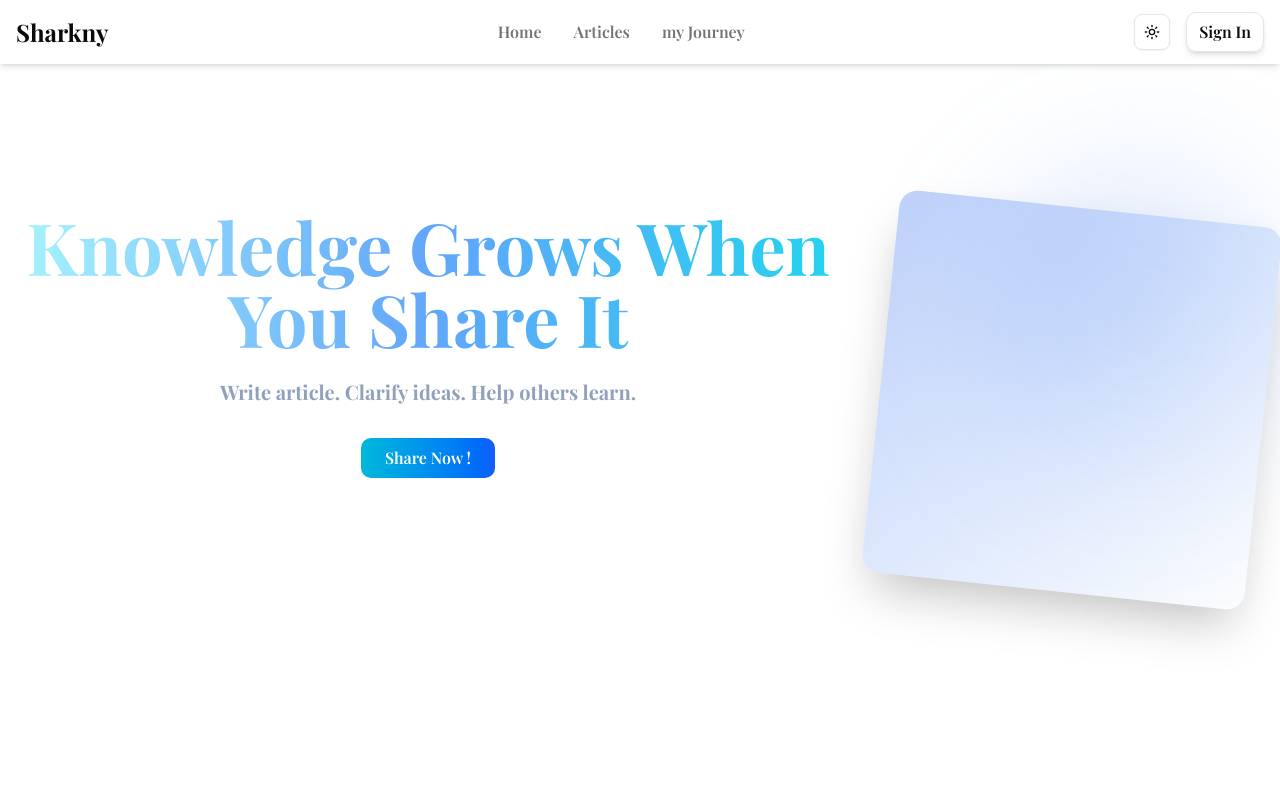
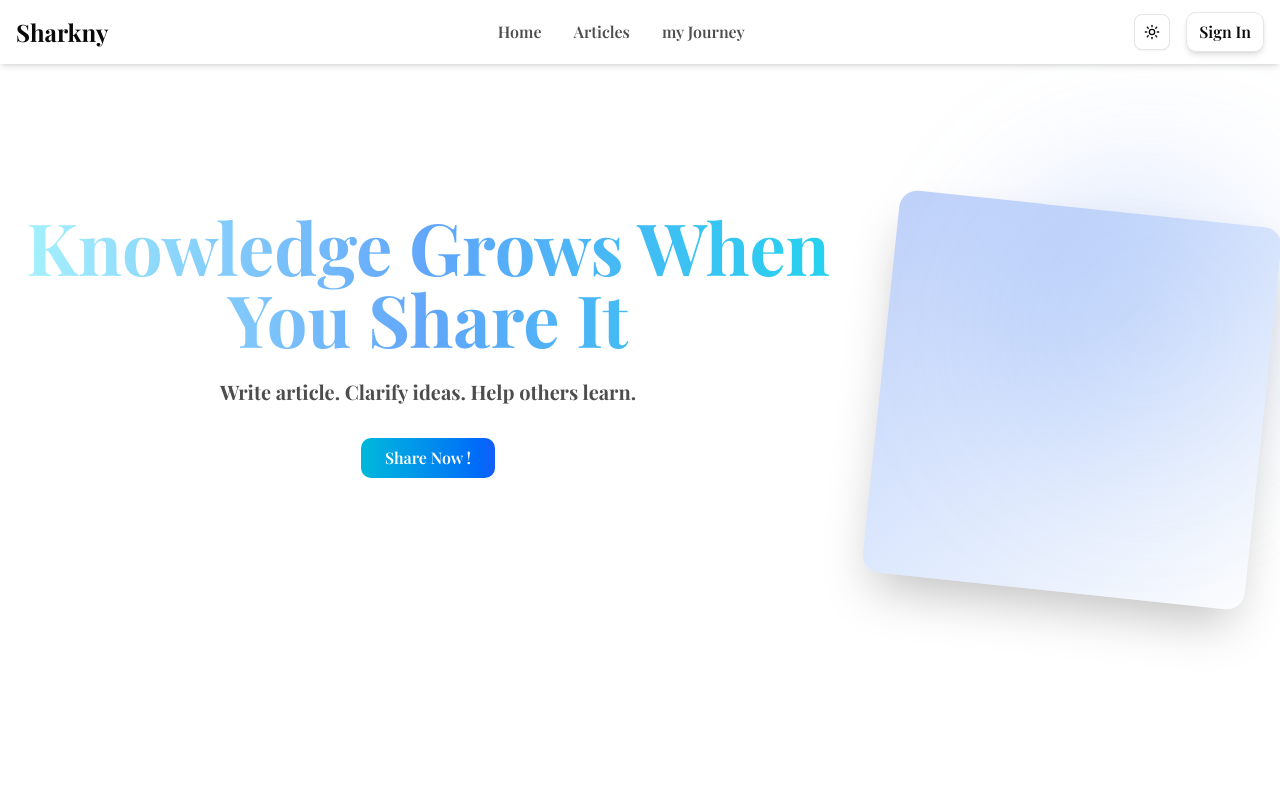
Before and after one commit to Abdelkader-9/Sharkny, a Next.js app: page / in a window 1280 px wide. Shown: the top 800 px of the page. Built offline with nearby package versions, Linux system fonts and the light colour scheme; no server answers; a web font is replaced by a local one.

Commit message:
fix: font color - heading elements - button accessible name

```diff
--- a/app/globals.css
+++ b/app/globals.css
@@ -59,7 +59,7 @@
   --secondary:  oklch(0.9676 0.007 247.9);
   --secondary-foreground: oklch(0.205 0 0);
   --muted: oklch(0.97 0 0);
-  --muted-foreground:oklch(0.556 0 0);
+  --muted-foreground:#4D4D4D;
   --search-background: roklch(0.985 0 0);
   --accent: oklch(0.97 0 0);
   --accent-foreground: oklch(0.205 0 0);
@@ -223,7 +223,7 @@
   }
 
   .hero-subtitle {
-    @apply text-xl text-slate-400 font-bold max-w-2xl mx-auto mb-8;
+    @apply text-xl text-muted-foreground font-bold max-w-2xl mx-auto mb-8;
   }
 
   /* =========================
@@ -312,7 +312,7 @@
 
   .footer-link {
     @apply text-sm transition-colors;
-    color: var(--foreground-muted);
+    color: var(--muted-foreground);
   }
 
   .footer-link:hover {
--- a/components/features/home/Features.tsx
+++ b/components/features/home/Features.tsx
@@ -36,7 +36,7 @@ const Features = () => {
                             />
                         </div>
                         <div className='featured-text'>
-                            <h4 className='font-semibold text-lg pb-2'>{feature.title}</h4>
+                            <h2 className='font-semibold text-lg pb-2'>{feature.title}</h2>
                             <p className='text-muted-foreground'>{feature.description}</p>
                         </div>
                     </div>
--- a/components/layout/header/MobileNav.tsx
+++ b/components/layout/header/MobileNav.tsx
@@ -16,7 +16,7 @@ const MobileNav = () => {
     <div className="md:hidden flex items-center space-x-4">
         <Sheet open={open} onOpenChange={setIsOpen}>
   <SheetTrigger>
-     <MenuIcon className="font-bold bg-none"/>
+     <MenuIcon aria-labelledby="menu" className="font-bold bg-none"/>
   </SheetTrigger>
   <SheetTitle className="hidden">Menu</SheetTitle>
   <SheetContent aria-describedby={undefined}>
```
